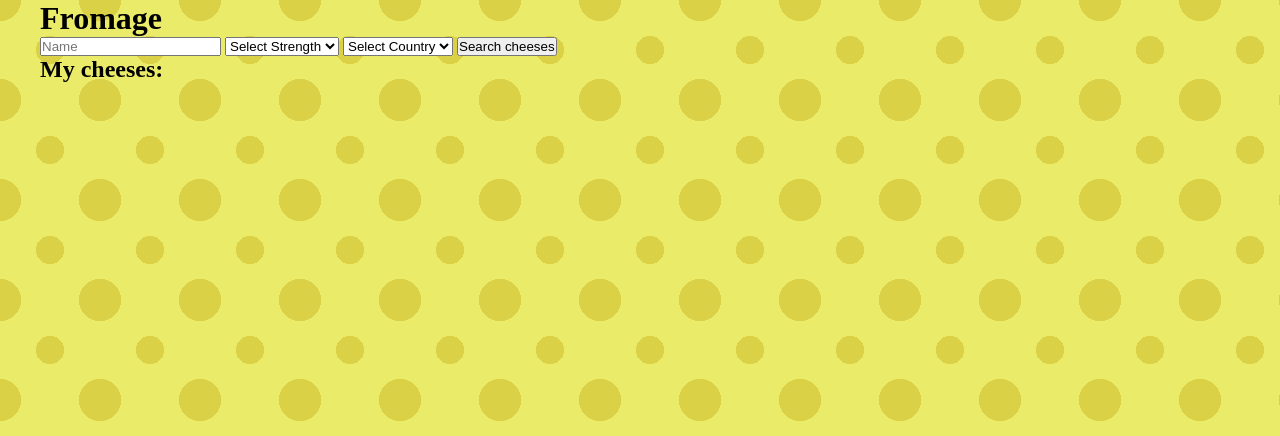
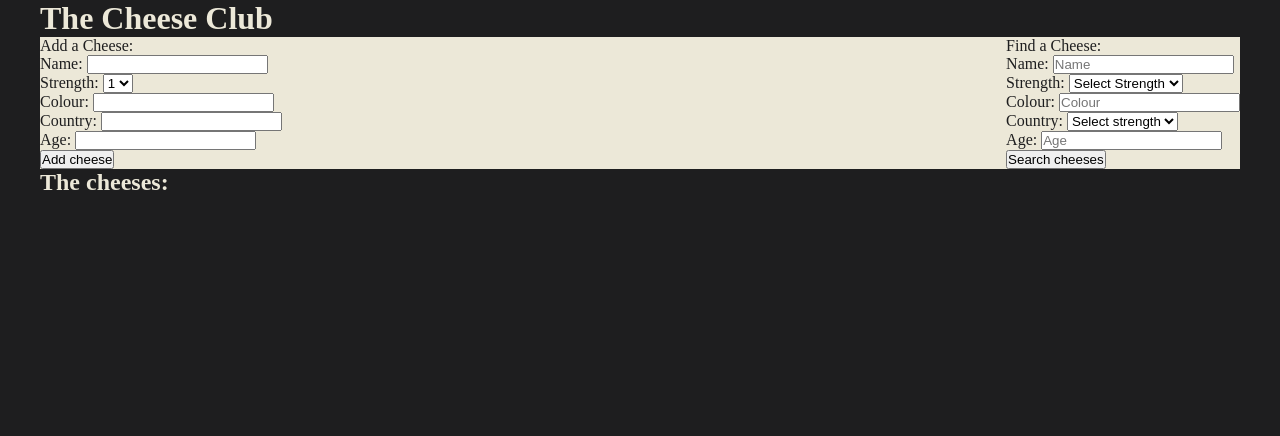
Before and after one commit to Sarah-Irvine/Cheese-Catalogue---codeclan-class-project, a Django app: template fromage/templates/catalogue/home.html in a window 1280 px wide. Shown: the top 436 px of the page. Run offline with Django 3.2, Linux system fonts and the light colour scheme; the template is opened without the code that fills it, so the values that code supplies are empty.

Commit message:
updated styling and added functionality

```diff
--- a/fromage/catalogue/urls.py
+++ b/fromage/catalogue/urls.py
@@ -3,6 +3,7 @@ from django.urls import path
 
 urlpatterns = [
     path('', views.home, name="home"),
+    path("add_cheese", views.add_cheese, name="add_cheese"),
     path("cheese/<int:id>", views.cheese_details, name="cheese_details"),
     path("customer/<int:id>", views.customer, name="customer"),
     path("customer/<int:id>/add_review", views.add_review, name="add_review")
--- a/fromage/static/css/style.css
+++ b/fromage/static/css/style.css
@@ -5,15 +5,13 @@
 }
 
 body {
-    background-image: radial-gradient(#dbd146 20%, transparent 20%),
-      radial-gradient(#dbd146 30%, transparent 20%);
-  background-color: #ebeb6a;
-  background-position: 0 0, 50px 50px;
-  background-size: 100px 100px;
+  background-color: #1e1e1f;
+  color: #ece8d8;
 }
 
 .cheeses {
     display: flex;
+    flex-wrap: wrap;
     gap: 10px;
 }
 
@@ -71,3 +68,19 @@ body {
     max-width: 1200px;
     margin: 0 auto;
 }
+
+.cheese_controls{
+    display: flex;
+    justify-content: space-between;
+    align-content: space-between;
+    background-color: #ece8d8;
+    color: #1e1e1f;
+}
+
+
+/* OPTIONAL - fun cheese background:
+background-image: radial-gradient(#dbd146 20%, transparent 20%),
+      radial-gradient(#dbd146 30%, transparent 20%);
+background-color: #ebeb6a;
+background-position: 0 0, 50px 50px;
+background-size: 100px 100px; */
--- a/fromage/templates/catalogue/home.html
+++ b/fromage/templates/catalogue/home.html
@@ -6,20 +6,60 @@
     <meta charset="UTF-8">
     <meta http-equiv="X-UA-Compatible" content="IE=edge">
     <meta name="viewport" content="width=device-width, initial-scale=1.0">
-    <title>Fromage</title>
+    <title>The Cheese Club</title>
     <link rel="stylesheet" href="{% static 'css/style.css' %}">
 </head>
 <body>
     <header class="header" >
         <div class="container">
-            <h1 class="header__title">Fromage</h1>
+            <h1 class="header__title">The Cheese Club</h1>
             <nav class="nav"></nav>
         </div>
     </header>
 
     <section class="container">
+        <div class="cheese_controls">
+        <form action="{% url 'add_cheese' %}" method="POST">
+            {% csrf_token %}
+            Add a Cheese:
+            <div>
+                <label for="">Name:</label>
+                <input type="text" name="name">
+            </div>
+            <div>
+                <label for="">Strength:</label>
+                <select name="strength">
+                    <option value="1">1</option>
+                    <option value="2">2</option>
+                    <option value="3">3</option>
+                    <option value="4">4</option>
+                    <option value="5">5</option>
+                </select>
+            </div>
+            <div>
+                <label for="">Colour:</label>
+                <input type="text" name="colour">
+            </div>
+            <div>
+                <label for="">Country:</label>
+                <input type="text" name="country">
+            </div>
+            <div>
+                <label for="">Age:</label>
+                <input type="number", name="age">
+            </div>
+            <input type="hidden" name="redirect_url" value="{{ request.get_full_path }}">
+            <button type="submit">Add cheese</button>
+        </form>
+
         <form action="{% url 'home' %}" method="get">
+            Find a Cheese:
+            <div>
+            <label for="">Name:</label>
             <input type="text" name="query" placeholder="Name" />
+            </div>
+            <div>
+            <label for="">Strength:</label>
             <select name="strength" id="">
                 <option disabled selected>Select Strength</option>
                 <option value="1">1</option>
@@ -28,14 +68,28 @@
                 <option value="4">4</option>
                 <option value="5">5</option>
             </select>
-            <select name="country" id="">
-                <option disabled selected>Select Country</option>
-                <option value="France">France</option>
-                <option value="Spain">Spain</option>
-            </select>
+            </div>
+            <div>
+                <label for="">Colour:</label>
+                <input type="text" name="colour" placeholder="Colour" />
+            </div>
+            <div>
+            <label for="">Country:</label>
+                <select name="country" id="">
+                    <option disabled selected>Select strength</option>
+                    {% for country in countries %}
+                        <option value="{{ country }}">{{ country }}</option>
+                    {% endfor %}
+                </select>
+            </div>
+            <div>
+                <label for="">Age:</label>
+                <input type="number", name="age", placeholder="Age">
+            </div>
             <button type="submit">Search cheeses</button>
         </form>
-        <h2>My cheeses:</h2>
+        </div>
+        <h2>The cheeses:</h2>
         {% include 'partials/_cheese_list.html' with cheeses=cheeses %}
     </section>
 </body>
--- a/fromage/templates/partials/_cheese_list.html
+++ b/fromage/templates/partials/_cheese_list.html
@@ -2,7 +2,7 @@
     {% for cheese in cheeses %}
     <li class="cheese-item">
         <a href="{% url 'cheese_details' cheese.id %}" class="cheese-item__link">
-        <img src="https://images.pexels.com/photos/4109943/pexels-photo-4109943.jpeg?auto=compress&cs=tinysrgb&w=1260&h=750&dpr=2" alt="" class="cheese-item__image">
+        <img src="https://images.pexels.com/photos/4187776/pexels-photo-4187776.jpeg?auto=compress&cs=tinysrgb&w=1260&h=750&dpr=1" alt="" class="cheese-item__image">
     <div class="cheese-item__content">
         <h3 class="cheese-item__name">{{ cheese.name }}</h3>
     <h4 class="cheese-item__description">Strength: {{ cheese.strength }} | {{ cheese.country }}</h4>
```
Also changed, not shown: other parts of fromage/static/css/style.css (+6 -7 lines), fromage/catalogue/views.py (+18 -2 lines), fromage/db.sqlite3.
